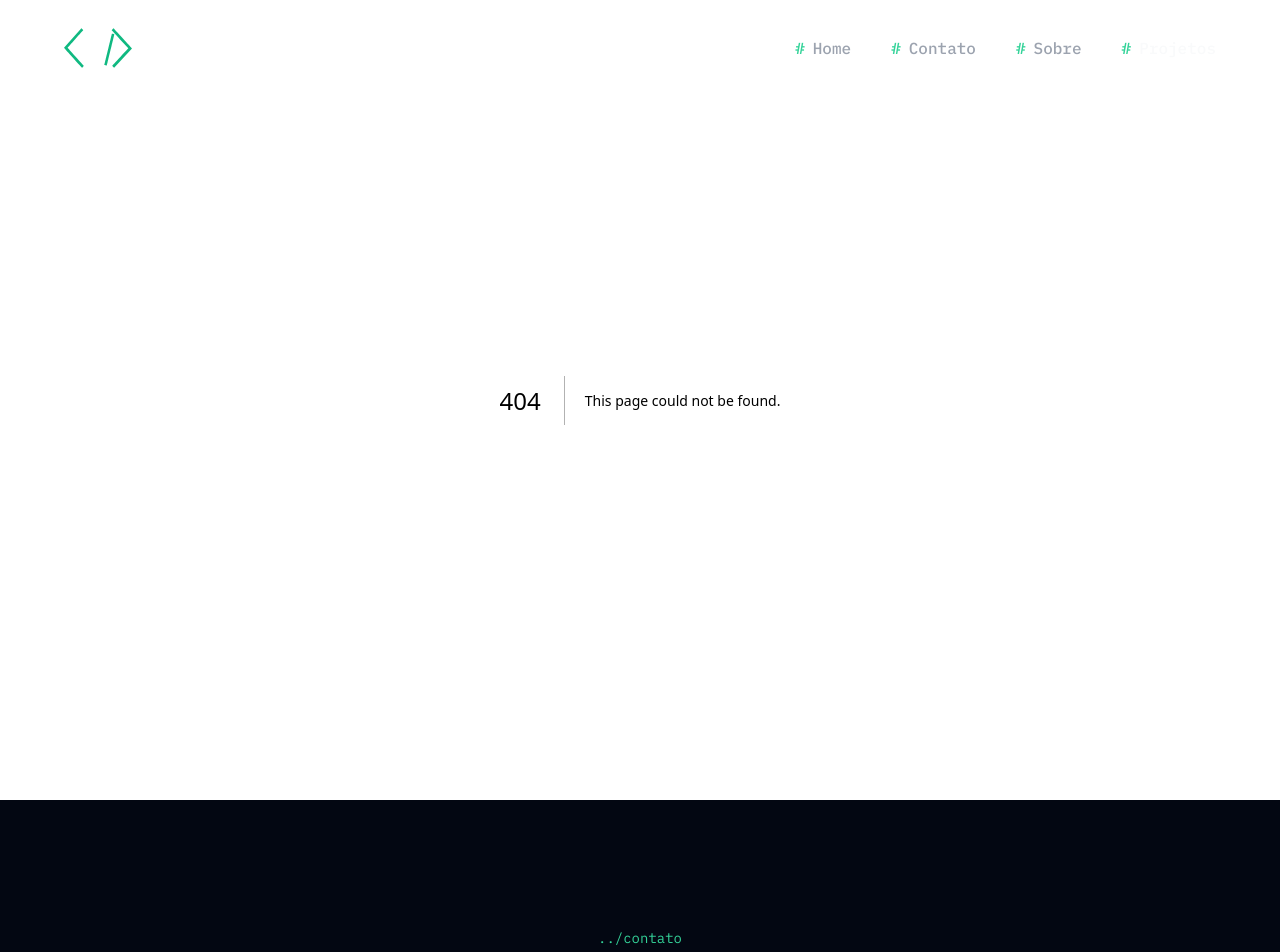
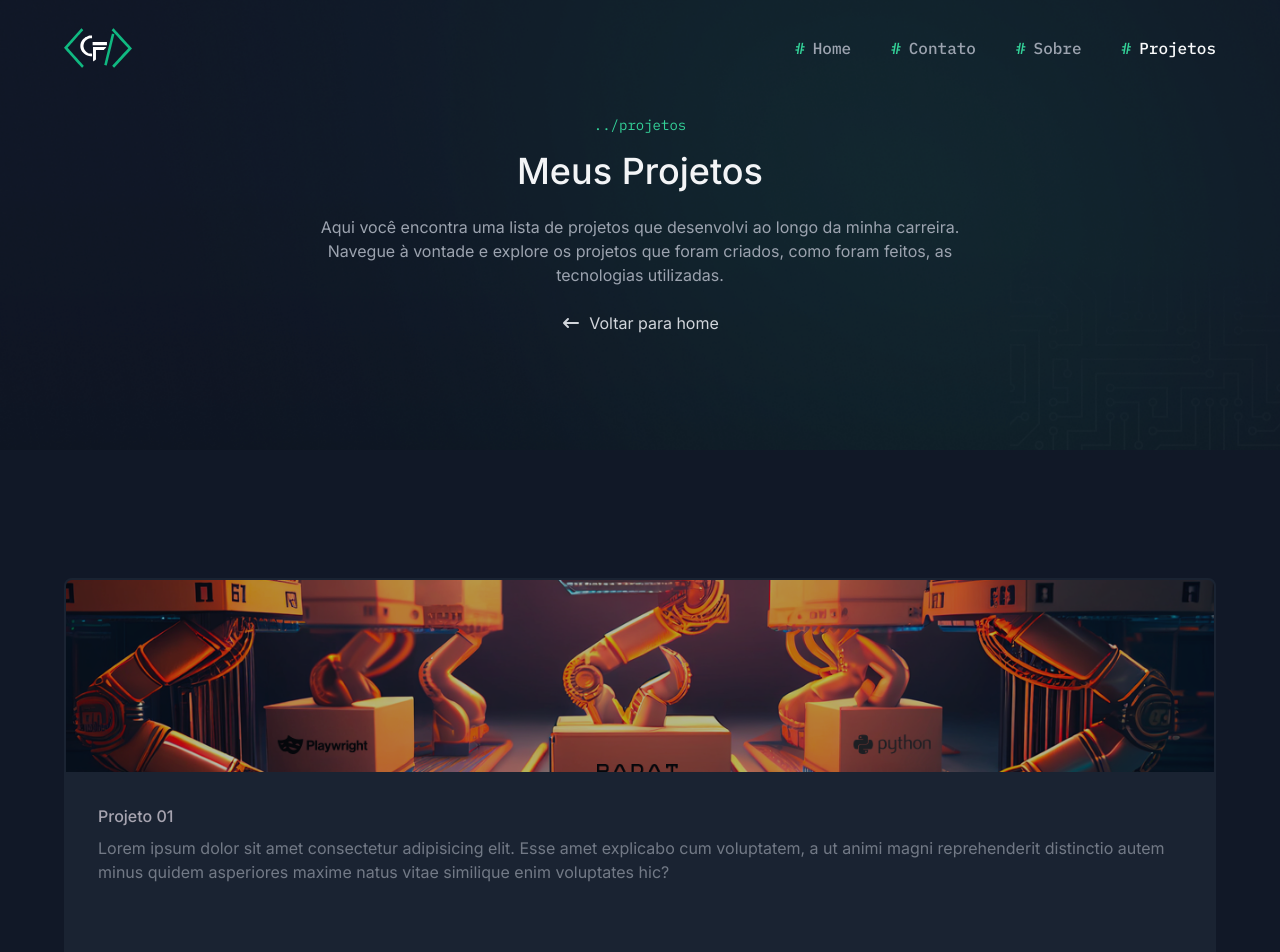
Before and after one commit to CristianoSFMothe/Portfolio, a Next.js app: page /projects in a window 1280 px wide. Before the commit this address had no page. Shown: the top 952 px of the page. Built offline with nearby package versions, Linux system fonts and the light colour scheme.

Commit message:
feat: create page list projects

```diff
--- /dev/null
+++ b/app/components/pages/projects/page-introduction/index.tsx
@@ -0,0 +1,34 @@
+import { Link } from "@/app/components/link";
+import { SectionTitle } from "@/app/components/section-title";
+import { cn } from "@/app/libs/utils";
+import { HiArrowNarrowLeft } from "react-icons/hi";
+
+export const PageIntroduction = () => {
+  return (
+    <section
+      className={cn(
+        "w-full h-[450px] bg-hero-image bg-cover",
+        "bg-no-repeat flex flex-col items-center justify-center px-2"
+      )}
+    >
+      <SectionTitle
+        subtitle="projetos"
+        title="Meus Projetos"
+        className="text-center items-center [&>h3]:text-4xl"
+      />
+
+      <div className="flex flex-col items-center">
+        <p className="text-gray-400 text-center max-w-[640px] my-6 text-sm sm:text-base">
+          Aqui você encontra uma lista de projetos que desenvolvi ao longo da
+          minha carreira. Navegue à vontade e explore os projetos que foram
+          criados, como foram feitos, as tecnologias utilizadas.
+        </p>
+
+        <Link href="/">
+          <HiArrowNarrowLeft size={20} />
+          Voltar para home
+        </Link>
+      </div>
+    </section>
+  );
+};
--- /dev/null
+++ b/app/components/pages/projects/project-list/index.tsx
@@ -0,0 +1,19 @@
+import { cn } from "@/app/libs/utils";
+import { ProjectCard } from "./project-card";
+import Link from "next/link";
+
+export const ProjectList = () => {
+  return (
+    <section
+      className={cn(
+        "container py-32 grid grid-cols-1",
+        "sm:grid-cols-[repeat(auto-fit,minmax(350px,1fr))]",
+        "gap-x-4 gap-y-6"
+      )}
+    >
+      <Link href="/projects/projeto-01">
+        <ProjectCard />
+      </Link>
+    </section>
+  );
+};
--- /dev/null
+++ b/app/components/pages/projects/project-list/project-card/index.tsx
@@ -0,0 +1,38 @@
+import { cn } from "@/app/libs/utils";
+import Image from "next/image";
+
+export const ProjectCard = () => {
+  return (
+    <div
+      className={cn(
+        "rounded-lg h-[436px] flex flex-col bg-gray-800",
+        "overflow-hidden border-2 border-gray-800 hover:border-emerald-500",
+        "opacity-70 hover:opacity-100 transition-all group"
+      )}
+    >
+      <div className="w-full h-48 overflow-hidden">
+        <Image
+          src="/images/project/project-01.png"
+          alt="projeto 01"
+          unoptimized
+          width={380}
+          height={200}
+          className="group-hover:scale-110 w-full h-full object-cover duration-500 transition-all"
+        />
+      </div>
+
+      <div className="flex-1 flex flex-col p-8">
+        <strong className="font-medium text-fuchsia-50/90 group-hover:text-emerald-500 transition-all">Projeto 01</strong>
+
+        <p className="mt-2 text-gray-400 line-clamp-4">
+          Lorem ipsum dolor sit amet consectetur adipisicing elit. Esse amet
+          explicabo cum voluptatem, a ut animi magni reprehenderit distinctio
+          autem minus quidem asperiores maxime natus vitae similique enim
+          voluptates hic?
+        </p>
+
+        <span className="text-gray-300 text-sm font-medium block mt-auto truncate">Robot Framework, GitHub, GitHub Actions, Python</span>
+      </div>
+    </div>
+  );
+};
--- /dev/null
+++ b/app/projects/page.tsx
@@ -0,0 +1,12 @@
+import { PageIntroduction } from "../components/pages/projects/page-introduction";
+import { ProjectList } from "../components/pages/projects/project-list";
+
+
+export default function Projects() {
+  return (
+    <>
+      <PageIntroduction />
+      <ProjectList />
+    </>
+  )
+}
```
